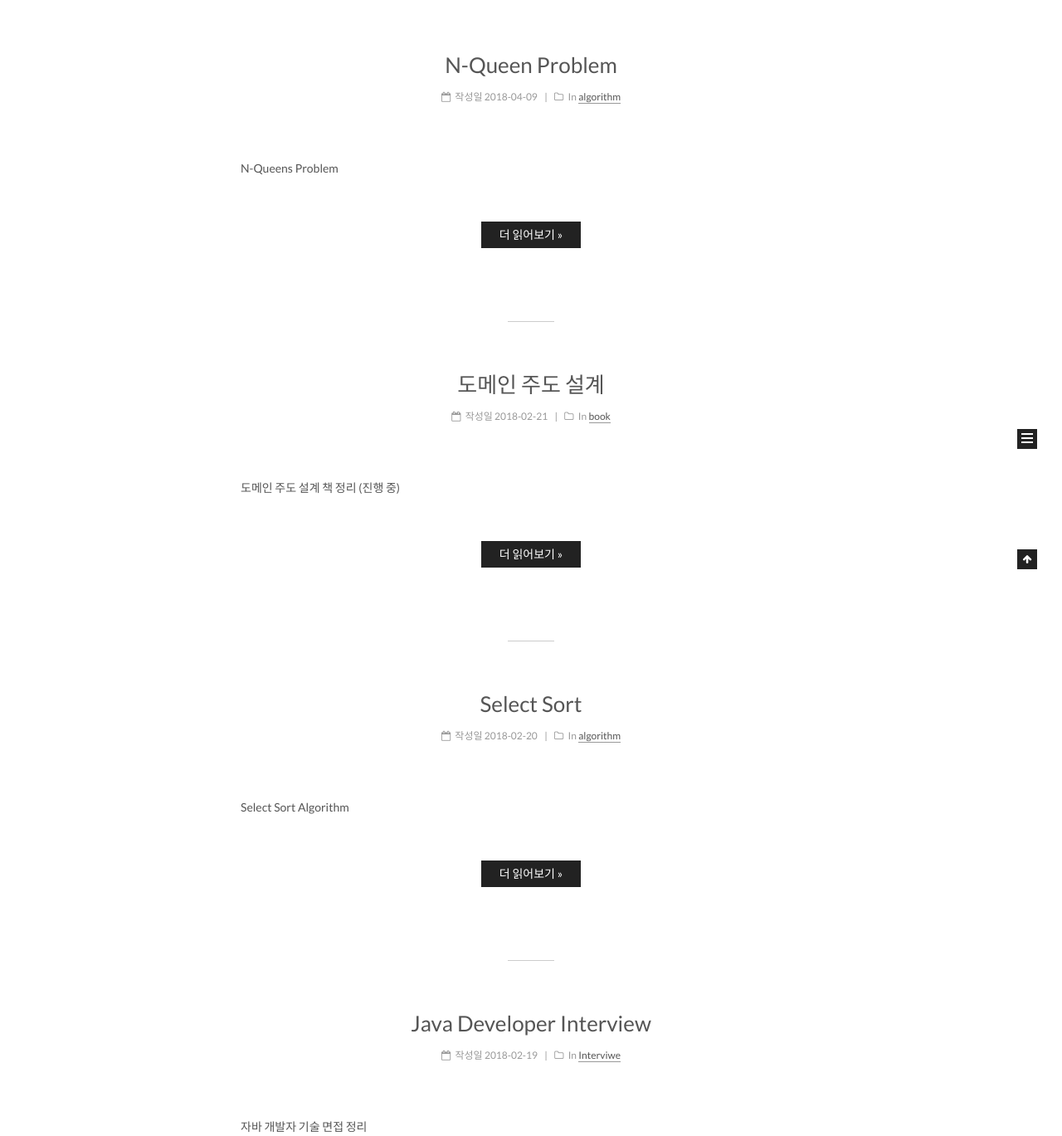
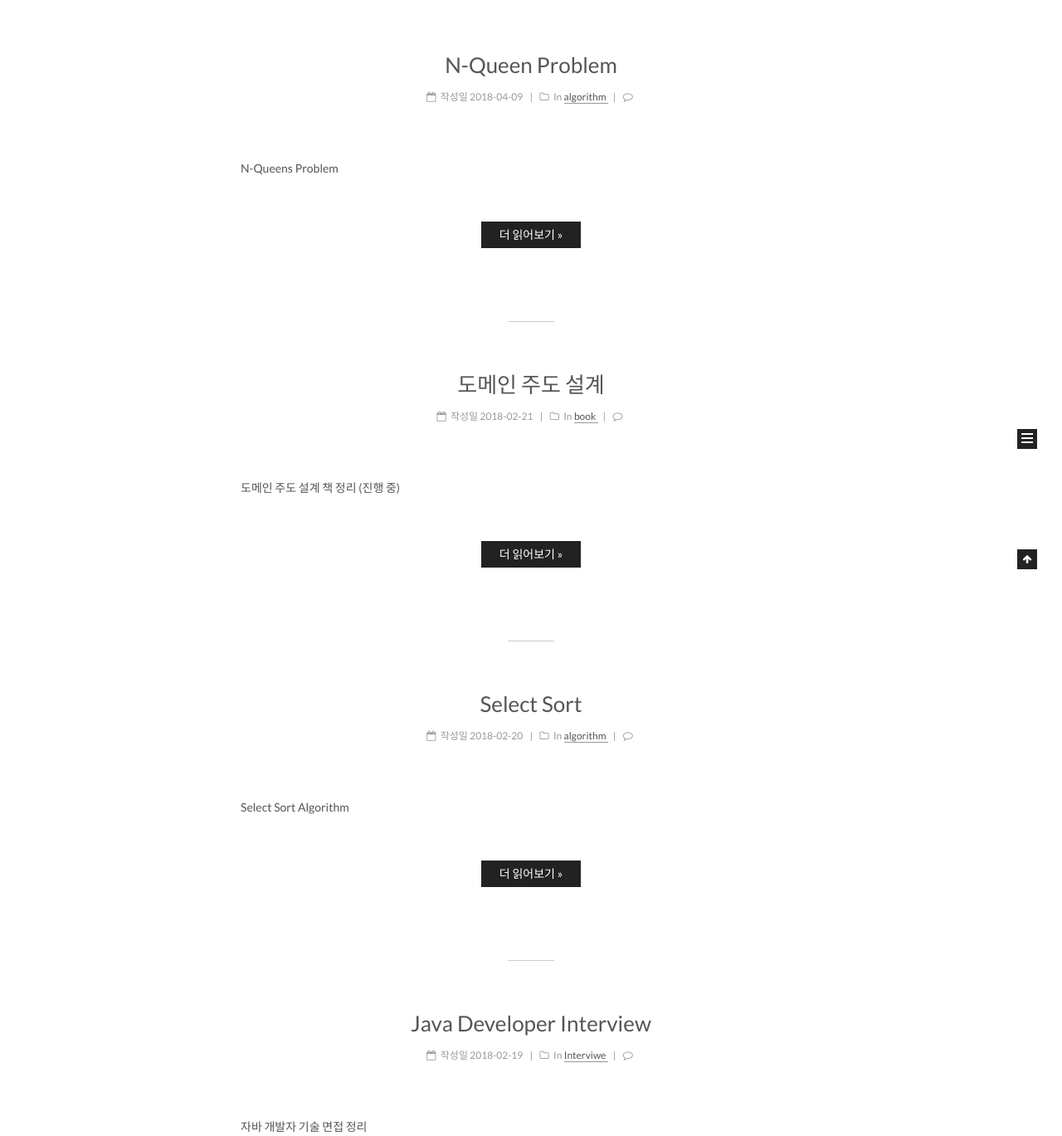
Before and after one commit to csj4032/csj4032.github.io, a Jekyll site: the page built from index.html, in a window 1280 px wide. Shown: the part 314-1683 px from the top of the page at 83% size. Built offline with Jekyll 4.4.1, drawn with Linux system fonts in a browser that asks for light colours; the list of posts is cut into pages by our own code; comment, search, counter and statistics services are not loaded.

```diff
--- a/_config.yml
+++ b/_config.yml
@@ -379,8 +379,8 @@ han: false
 
 # Disqus
 disqus:
-  enable: false
-  shortname:
+  enable: true
+  shortname: https-csj4032-github-io.disqus.com
   count: true
   # hide comments (visitors need to click to load the comments)
   # count need to be false when hide is true
```
